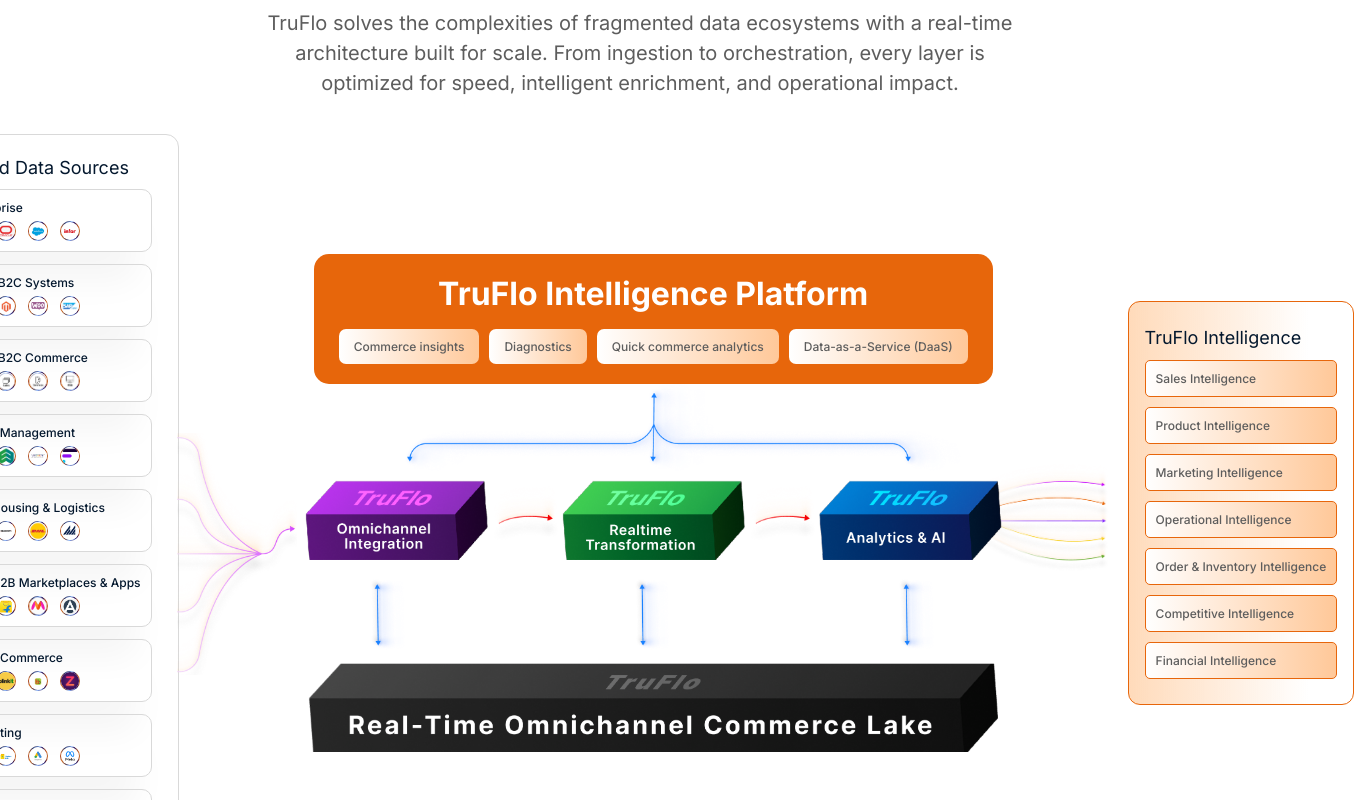
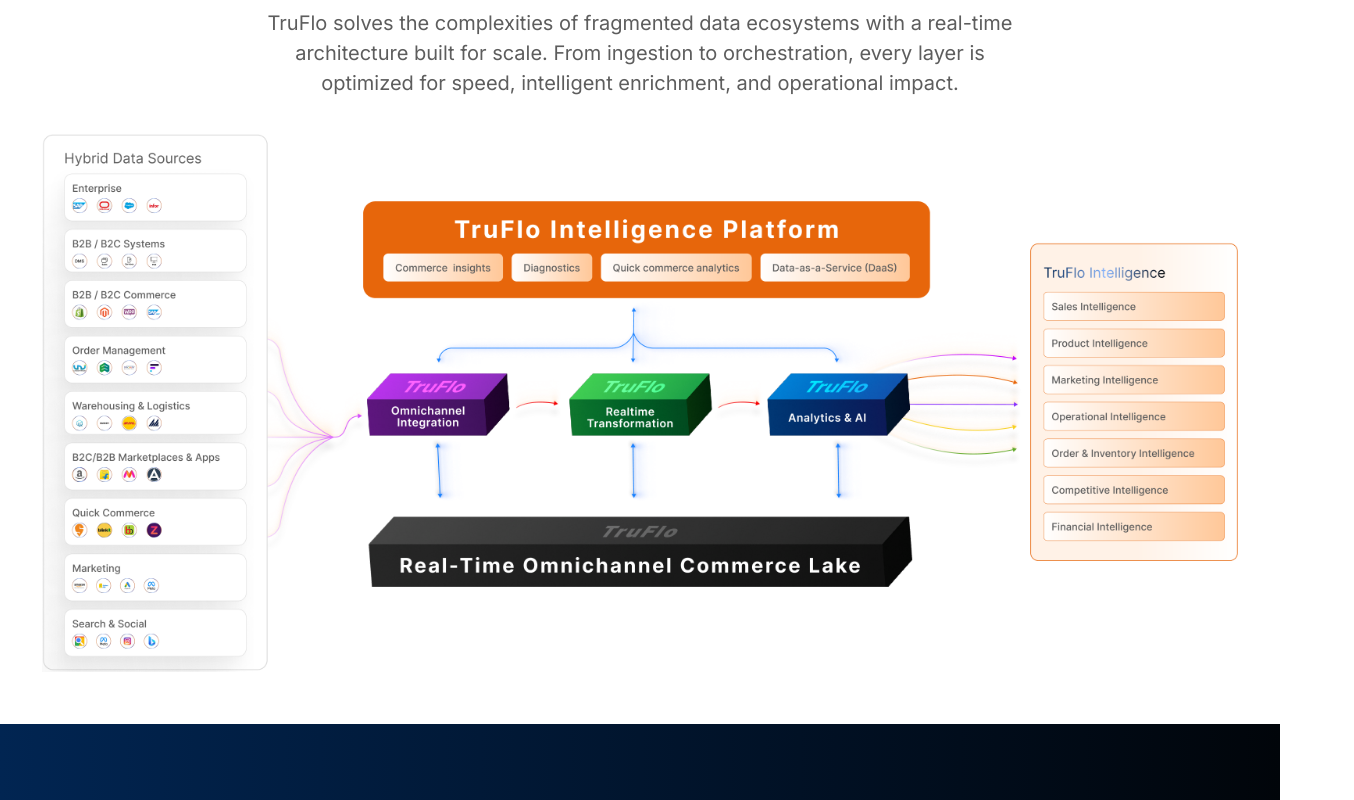
Before and after one commit to MrPotterOP/truflow, a Next.js app: page / in a window 1280 px wide. Shown: the part 2360-3160 px from the top of the page, 1354 px wide, since content can reach past the window. Built offline with nearby package versions, Linux system fonts and the light colour scheme.

Commit message:
static process illustration

```diff
--- a/src/app/components/Sections/Footer/styles.module.css
+++ b/src/app/components/Sections/Footer/styles.module.css
@@ -135,10 +135,11 @@
     }
 
     .footerContent {
+
         flex-direction: row;
         gap: 220px;
 
-        padding-bottom: 20px;
+        padding: 0 42px 20px 42px;
         border-bottom: 1px solid var(--clr-grey-drk);
     }
 
--- a/src/app/components/Sections/Intigrations/styles.module.css
+++ b/src/app/components/Sections/Intigrations/styles.module.css
@@ -8,6 +8,7 @@
     }
     .integrationsBox {
         max-width: 740px;
+        flex-shrink: initial;
     }
     .integrationsContent {
         gap: 18px;
@@ -102,6 +103,7 @@
         border-radius: 30px;
         display: grid;
         place-content: center;
+        flex-shrink: 0;
     }
 
     .initImg {
--- a/src/app/components/Sections/Process/Process.js
+++ b/src/app/components/Sections/Process/Process.js
@@ -1,7 +1,7 @@
 import styles from './styles.module.css';
 import Image from 'next/image';
 
-import ProcessIllustration from '../../UI/ProcessIllustration/ProcessIllustration';
+// import ProcessIllustration from '../../UI/ProcessIllustration/ProcessIllustration';
 
 function Process() {
 
@@ -17,7 +17,11 @@
                     <p className={styles.description}>TruFlo solves the complexities of fragmented data ecosystems with a real-time architecture built for scale. From ingestion to orchestration, every layer is optimized for speed, intelligent enrichment, and operational impact.</p>
                 </div>
 
-            <ProcessIllustration />
+            {/* <ProcessIllustration /> */}
+
+            <div className={styles.illustration}>
+                <Image src="/assets/illustration.png" alt="illustration" width={1200} height={1100} />
+            </div>
 
             </div>
         </section>
--- a/src/app/components/Sections/Process/styles.module.css
+++ b/src/app/components/Sections/Process/styles.module.css
@@ -71,7 +71,14 @@
     line-height: 1.5;
 }
 
+.illustration {
+    padding: 0 14px;
+}
 
+.illustration img {
+    width: 100%;
+    height: 100%;
+}
 
 
 
@@ -122,4 +129,8 @@
         max-width: 760px;
     }
 
+    .illustration {
+        padding: 0 42px;
+    }
+
 }
```
Also changed, not shown: public/assets/illustration.png (added).
